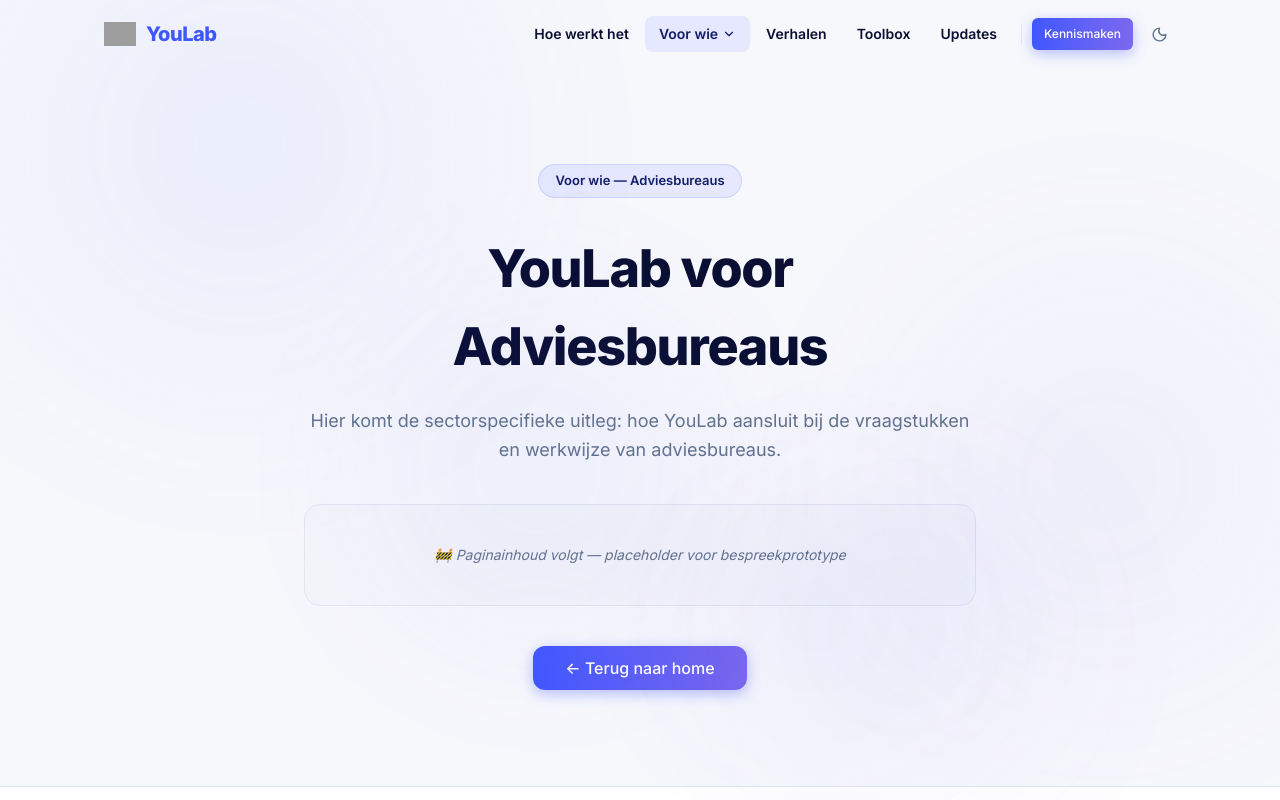
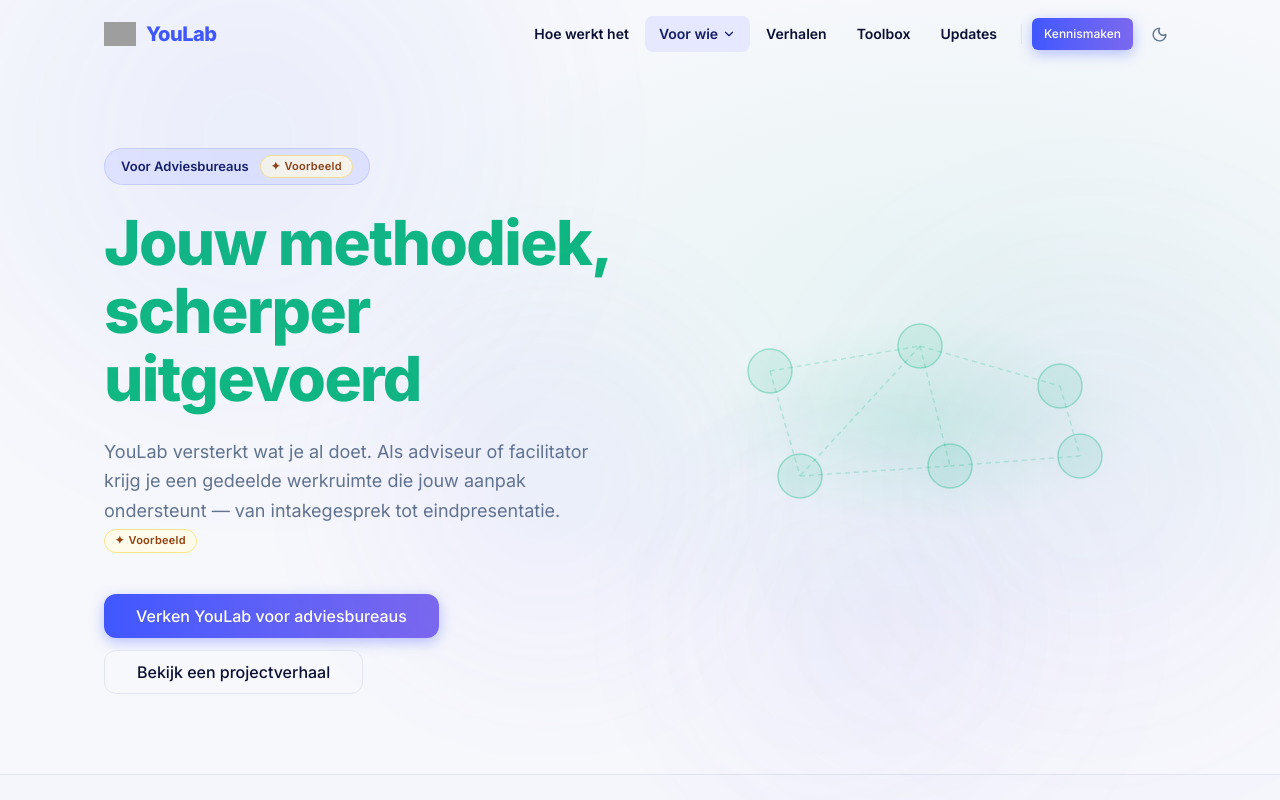
Before and after one commit to SinQ882/Youlab-prototype-website, a React (Vite) app: page /voor/adviesbureaus in a window 1280 px wide. Shown: the top 800 px of the page. Built offline with nearby package versions, Linux system fonts and the light colour scheme; grey boxes are pictures that could not be loaded.

Commit message:
feat: vervang VoorSectorPage placeholder door datagedreven template-controller

```diff
--- a/src/pages/VoorSectorPage.jsx
+++ b/src/pages/VoorSectorPage.jsx
@@ -1,46 +1,35 @@
-import { useParams, Link } from 'react-router-dom';
-import { Button } from '../components/ui/button.jsx';
+import { useParams, Navigate } from 'react-router-dom';
+import { useCases } from '../data/use-cases/index.js';
 import Footer from '../components/Footer.jsx';
-
-const sectorLabels = {
-  gemeenten:    'Gemeenten',
-  onderwijs:    'Onderwijs',
-  mkb:          'MKB',
-  'non-profit': 'Non-profit',
-  adviesbureaus:'Adviesbureaus',
-};
+import UseCaseHero from '../components/use-case/UseCaseHero.jsx';
+import UseCaseRecognition from '../components/use-case/UseCaseRecognition.jsx';
+import UseCaseApplications from '../components/use-case/UseCaseApplications.jsx';
+import UseCaseToolbox from '../components/use-case/UseCaseToolbox.jsx';
+import UseCaseStory from '../components/use-case/UseCaseStory.jsx';
+import UseCaseFaq from '../components/use-case/UseCaseFaq.jsx';
+import UseCasePartners from '../components/use-case/UseCasePartners.jsx';
+import UseCaseCta from '../components/use-case/UseCaseCta.jsx';
 
 export default function VoorSectorPage() {
   const { sector } = useParams();
-  const label = sectorLabels[sector] || sector;
+  const data = useCases[sector];
+
+  if (!data) {
+    return <Navigate to="/404" replace />;
+  }
+
+  const { accentColor, label } = data;
 
   return (
-    <main style={{ paddingTop: 68 }}>
-      <section className="bg-background py-24">
-        <div className="max-w-[720px] mx-auto px-6 text-center">
-          <span className="inline-flex items-center rounded-full border border-primary/15 bg-secondary text-secondary-foreground px-4 py-1.5 text-[13px] font-semibold mb-8">
-            Voor wie — {label}
-          </span>
-          <h1
-            className="text-foreground font-extrabold tracking-tight mb-5"
-            style={{ fontSize: 'clamp(32px, 5vw, 52px)' }}
-          >
-            YouLab voor {label}
-          </h1>
-          <p className="text-muted-foreground text-lg leading-relaxed mb-10">
-            Hier komt de sectorspecifieke uitleg: hoe YouLab aansluit bij de vraagstukken en werkwijze van {label.toLowerCase()}.
-          </p>
-          <div
-            className="rounded-2xl border border-border bg-muted/50 p-10 text-muted-foreground text-sm mb-10"
-            style={{ fontStyle: 'italic' }}
-          >
-            🚧 Paginainhoud volgt — placeholder voor bespreekprototype
-          </div>
-          <Button variant="gradient" size="lg" asChild>
-            <Link to="/" className="no-underline">← Terug naar home</Link>
-          </Button>
-        </div>
-      </section>
+    <main>
+      <UseCaseHero         data={data} accentColor={accentColor} label={label} />
+      <UseCaseRecognition  data={data} accentColor={accentColor} />
+      <UseCaseApplications data={data} accentColor={accentColor} />
+      <UseCaseToolbox      data={data} accentColor={accentColor} />
+      <UseCaseStory        data={data} />
+      <UseCaseFaq          data={data} accentColor={accentColor} />
+      <UseCasePartners     data={data} />
+      <UseCaseCta          data={data} accentColor={accentColor} />
       <Footer />
     </main>
   );
```
